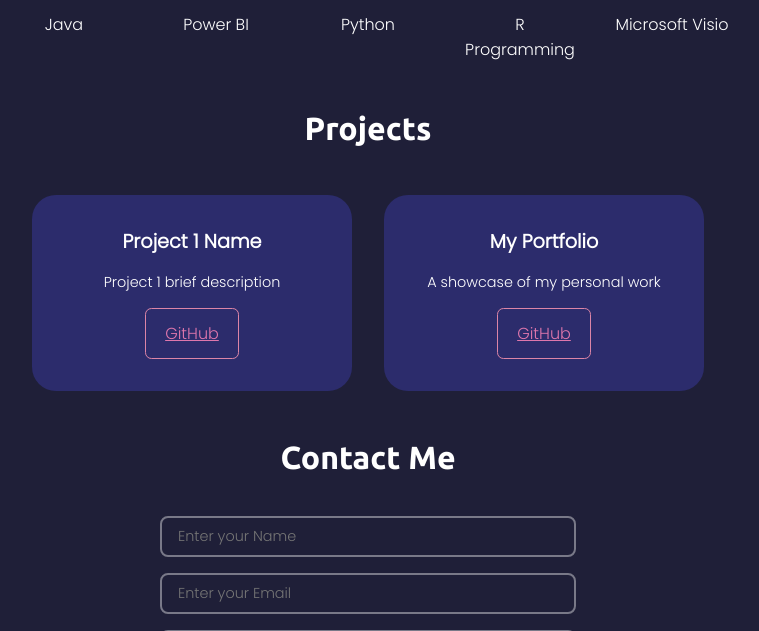
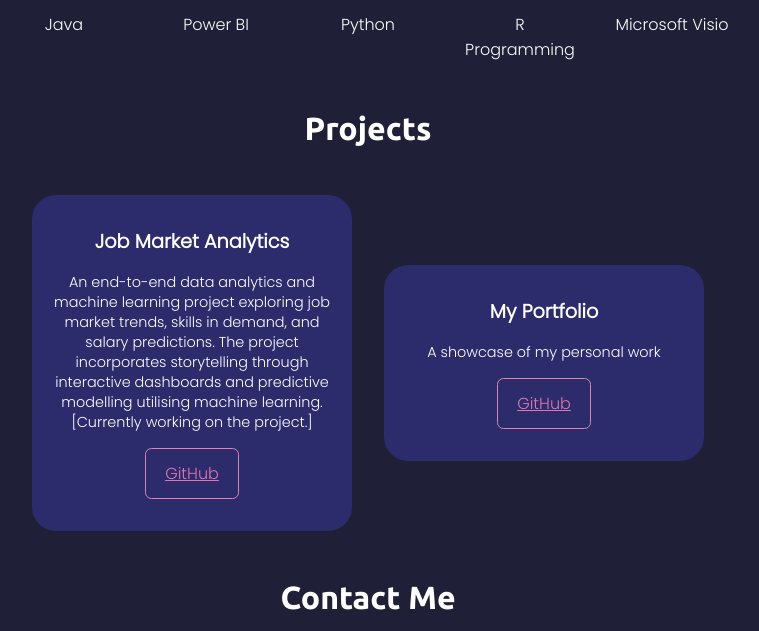
Before and after one commit to B-Mit/portfolio-site, a Django app: page / in a window 1280 px wide. Shown: the part 1852-2483 px from the top of the page, without its empty margins (272-1031 px from the left). Run offline with Django 5.2, Linux system fonts and the light colour scheme.

Commit message:
Updated the project section

```diff
--- a/Base/templates/home.html
+++ b/Base/templates/home.html
@@ -113,17 +113,19 @@
         <h1 class="t-center my-2 t-white f-2">Projects</h1>
         <div class="projects-container flex s-center">
             <div class="projects-item flex f-col s-center items-center">
-                <h1 class="t-white poppins">Project 1 Name</h1>
-                <p class="t-white poppins">Project 1 brief description</p>
+                <h1 class="t-white poppins">Job Market Analytics</h1>
+                <p class="t-white poppins">An end-to-end data analytics and machine learning project exploring job market trends,
+                     skills in demand, and salary predictions. The project incorporates storytelling through interactive dashboards
+                        and predictive modelling utilising machine learning. [Currently working on the project.]</p>
                 <div class="button flex s-around">
-                    <a href="" target="_blank" class="btn mx-1 m-top">GitHub</a>
+                    <a href="https://github.com/B-Mit/job-market-analytics" target="_blank" class="btn mx-1 m-top">GitHub</a>
                 </div>
             </div>
             <div class="projects-item flex f-col s-center items-center">
                 <h1 class="t-white poppins">My Portfolio</h1>
                 <p class="t-white poppins">A showcase of my personal work</p>
                 <div class="button flex s-around">
-                    <a href="" target="_blank" class="btn mx-1 m-top">GitHub</a>
+                    <a href="https://github.com/B-Mit" target="_blank" class="btn mx-1 m-top">GitHub</a>
                 </div>
             </div>
         </div>
```
